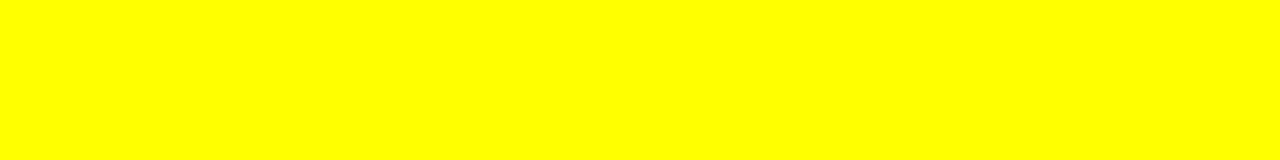
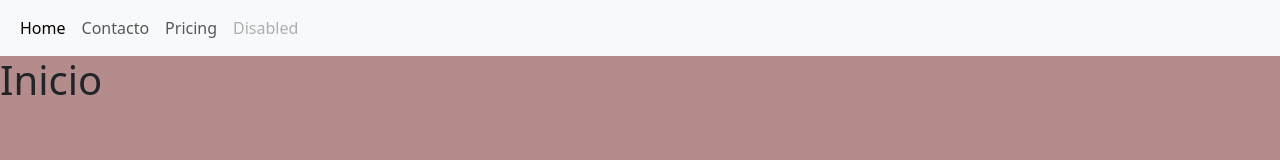
Before and after one commit to Samuel-Restrepo223/git-1, a plain HTML site: page index.html in a window 1280 px wide. Drawn offline with nearby package versions, Linux system fonts and the light colour scheme.

Commit message:
inicio de proyecto

```diff
--- /dev/null
+++ b/css/styles.css
@@ -0,0 +1,3 @@
+body{
+    background-color: rgb(180, 140, 140);
+}
--- a/index.html
+++ b/index.html
@@ -3,12 +3,40 @@
 <head>
     <meta charset="UTF-8">
     <meta name="viewport" content="width=device-width, initial-scale=1.0">
-    <title>Document</title>
-    <link rel="stylesheet" href="./styles.css">
+    <title>Home</title>
+    <link rel="stylesheet" href="https://cdn.jsdelivr.net/npm/bootstrap@5.3.5/dist/css/bootstrap.min.css">
+    <link rel="stylesheet" href="./css/styles.css">
     <link rel="shortcut icon" href="favicon.ico" type="image/x-icon">
 </head>
 <body>
-   <div id="root"></div>
-<script src="./script.js"></script>
+    <noscript>JavaScript is mandatory</noscript>
+    <!-- NAV -->
+    <nav class="navbar navbar-expand-lg bg-body-tertiary">
+        <div class="container-fluid">
+          <button class="navbar-toggler" type="button" data-bs-toggle="collapse" data-bs-target="#navbarNav" aria-controls="navbarNav" aria-expanded="false" aria-label="Toggle navigation">
+            <span class="navbar-toggler-icon"></span>
+          </button>
+          <div class="collapse navbar-collapse" id="navbarNav">
+            <ul class="navbar-nav">
+              <li class="nav-item">
+                <a class="nav-link active" aria-current="page" href="./index.html">Home</a>
+              </li>
+              <li class="nav-item">
+                <a class="nav-link" href="#">Contacto</a>
+              </li>
+              <li class="nav-item">
+                <a class="nav-link" href="#">Pricing</a>
+              </li>
+              <li class="nav-item">
+                <a class="nav-link disabled" aria-disabled="true">Disabled</a>
+              </li>
+            </ul>
+          </div>
+        </div>
+      </nav>
+<h1>Inicio</h1>
+
+<script src="	https://cdn.jsdelivr.net/npm/bootstrap@5.3.5/dist/js/bootstrap.bundle.min.js"></script>
+<script src="./js/script.js"></script>
 </body>
 </html>
--- /dev/null
+++ b/js/script.js
@@ -0,0 +1,2 @@
+'use strict';
+console.log('work');
--- a/styles.css
+++ /dev/null
@@ -1,3 +0,0 @@
-body{
-    background-color: yellow;
-}
```
Also changed, not shown: contacto.htm (added, +15 -0 lines), script.js (deleted, +0 -22 lines), assets/imagen.i.jpg (added), assets/imagen.inicio.jpg (added), assets/inicio.jpeg (added).
